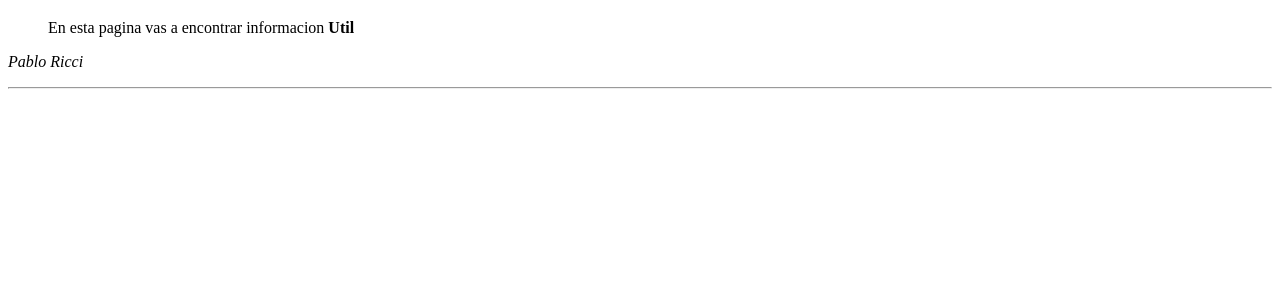
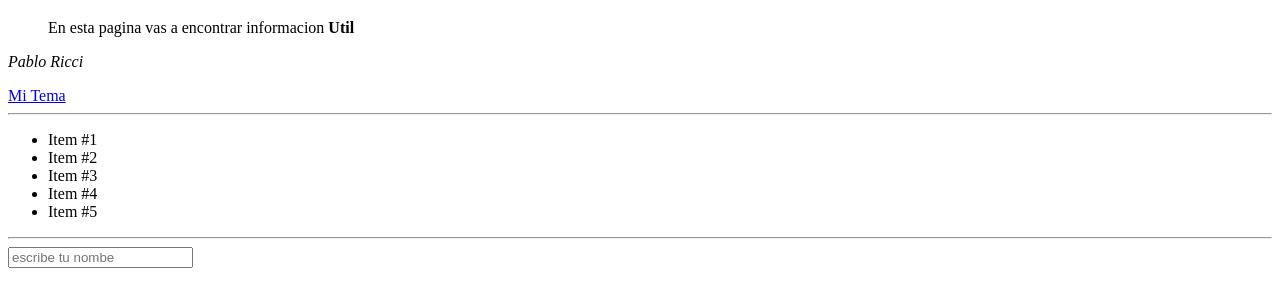
Before and after one commit to Pabricci/mi-primer-repo, a plain HTML site: page index.html in a window 1280 px wide. Shown: the part 61-368 px from the top of the page. Drawn offline with Linux system fonts and the light colour scheme.

Commit message:
mi tercer commit

```diff
--- a/index.html
+++ b/index.html
@@ -2,6 +2,7 @@
 <html lang="en">
     <head>
     <title>Nuestra primera web</title>
+    <link rel="shortcut icon" type="image/x-icon" href="favicon.ico">
     </head>
     <body>
 <h1>MI PAGINA WEB</h1>
@@ -9,6 +10,18 @@
     <blockquote>En esta pagina vas a encontrar informacion <b>Util</b></blockquote>
     <cite>Pablo Ricci</cite>
 </p>
+<a target="_blank" href="https://www.youtube.com/watch?v=-72BiJv09Is">Mi Tema</a>
 <hr/>
+<ul>
+    <li>Item #1</li>
+    <li>Item #2</li>
+    <li>Item #3</li>
+    <li>Item #4</li>
+    <li>Item #5</li>
+</ul>
+<hr/>
+<form>
+    <input type="text" placeholder="escribe tu nombe">
+</form>
     </body>
 </html>
```
